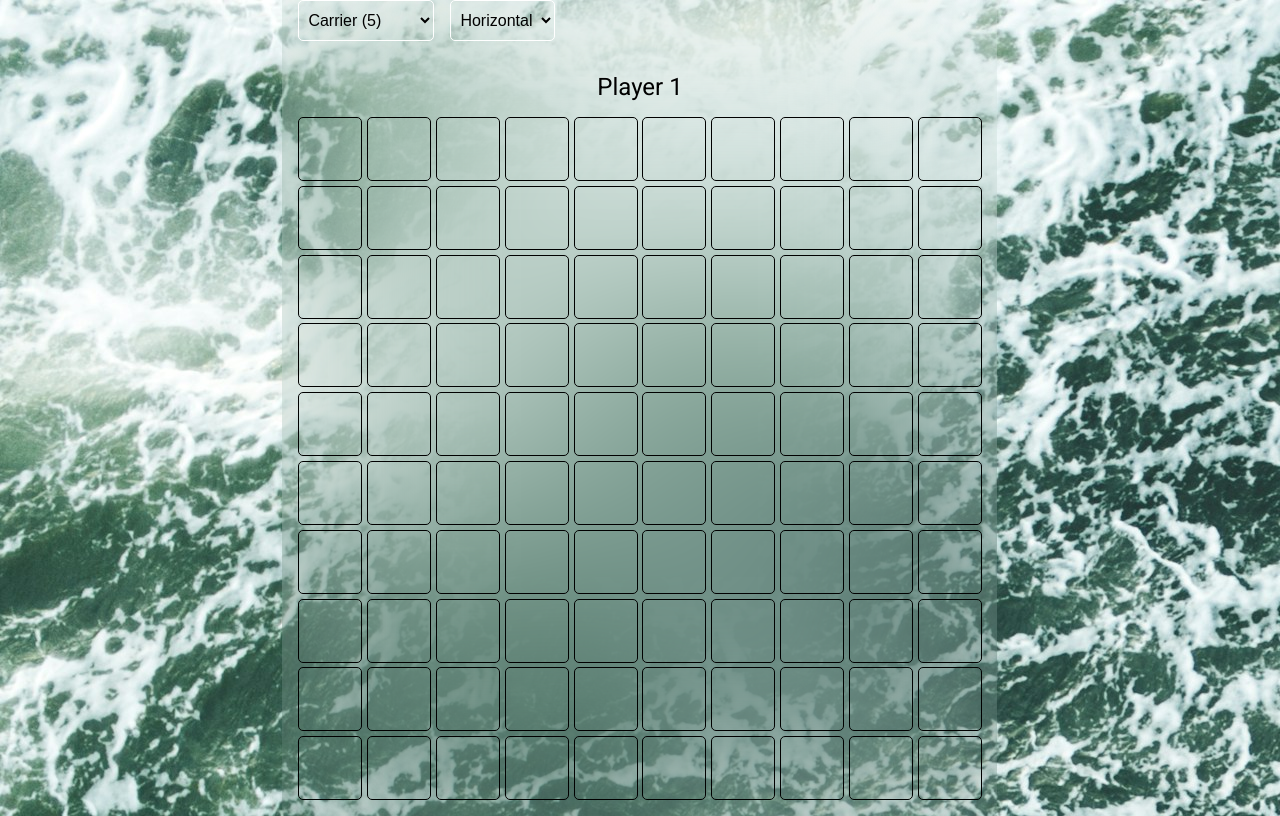
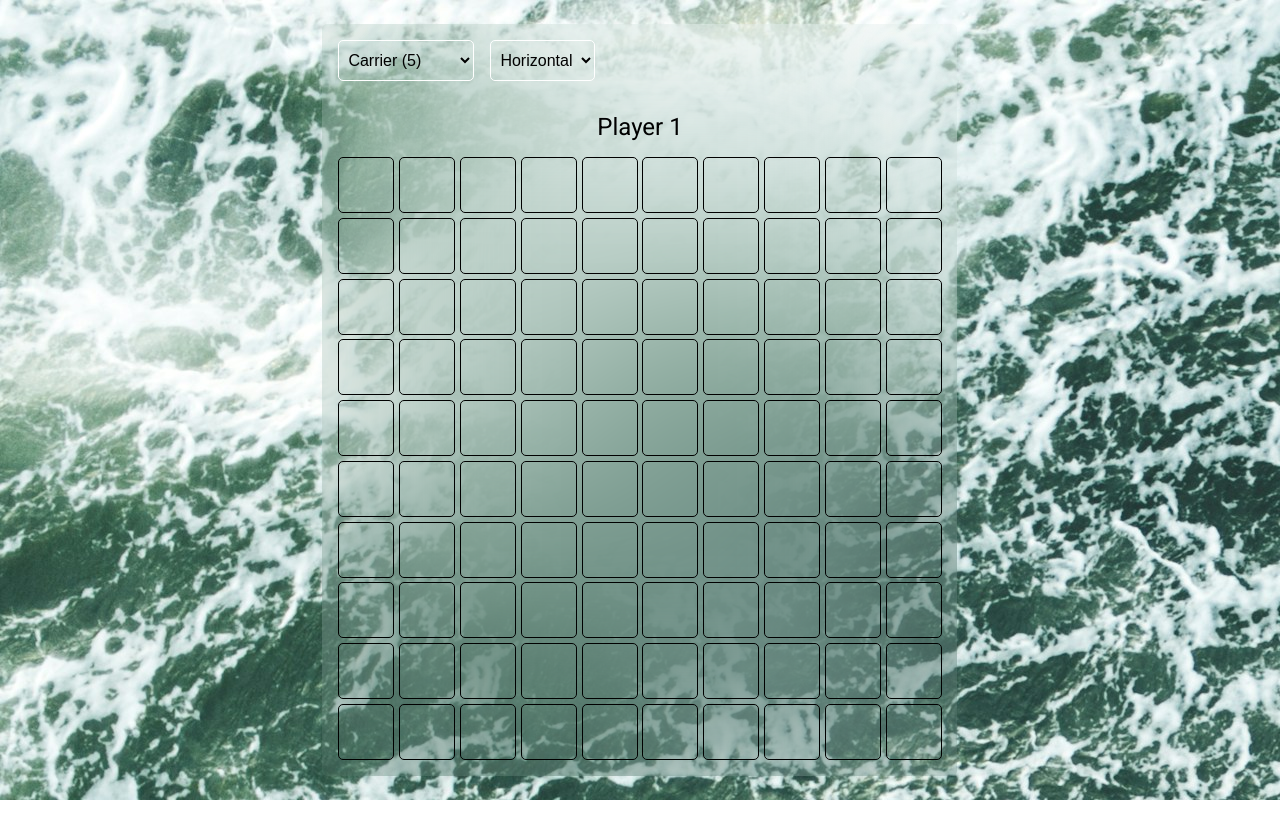
Before and after one commit to matthewb570/odin-battleship, a website built with webpack: page src/index.html in a window 1280 px wide. Built offline with nearby package versions, Linux system fonts and the light colour scheme.

Commit message:
Fix game board tile sizing issue on certain devices

```diff
--- a/src/css/styles.css
+++ b/src/css/styles.css
@@ -15,7 +15,7 @@ body {
 .tile-list {
   display: flex;
   flex-wrap: wrap;
-  width: 42.7rem;
+  width: 37.7rem;
   gap: 0.3rem;
 }
 
@@ -23,8 +23,8 @@ body {
   flex: 0 0 auto;
 
   box-sizing: border-box;
-  width: 4rem;
-  height: 4rem;
+  width: 3.5rem;
+  height: 3.5rem;
   border: solid 1px black;
   border-radius: 5px;
 }
```
